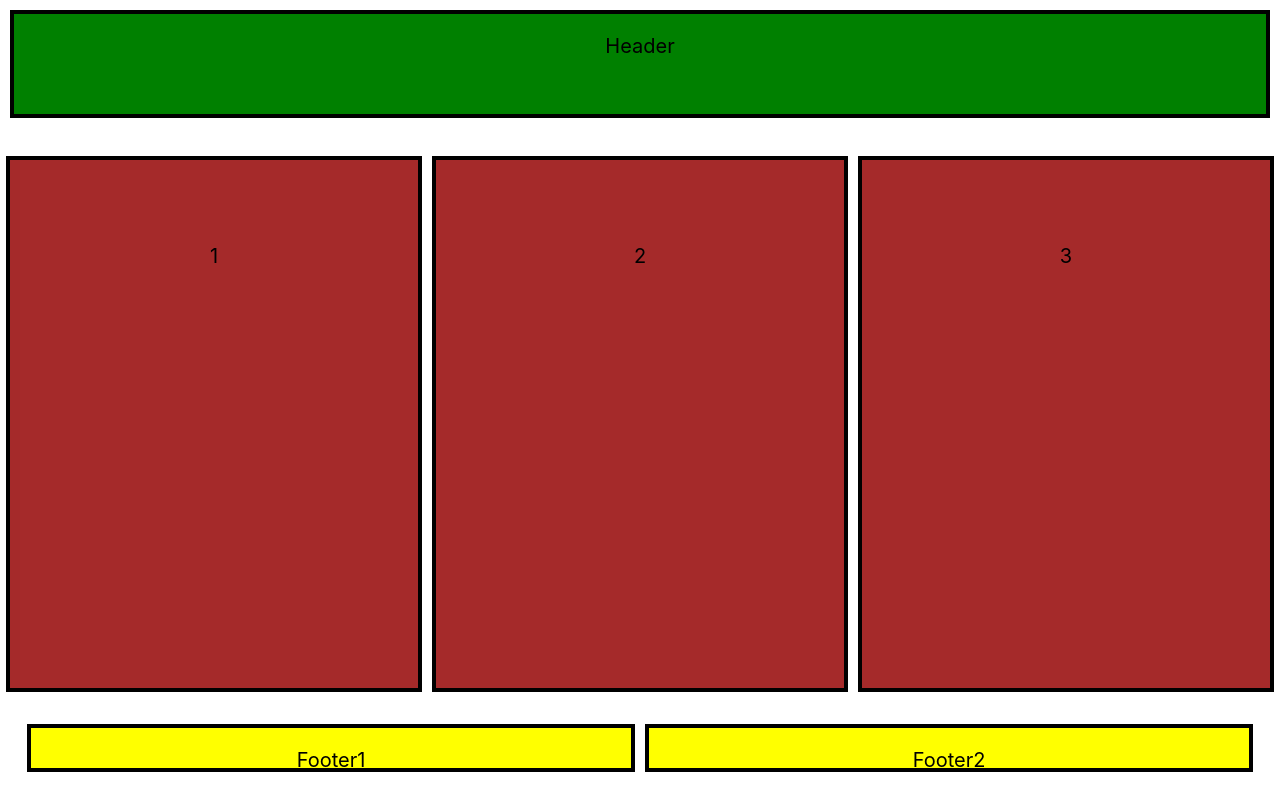
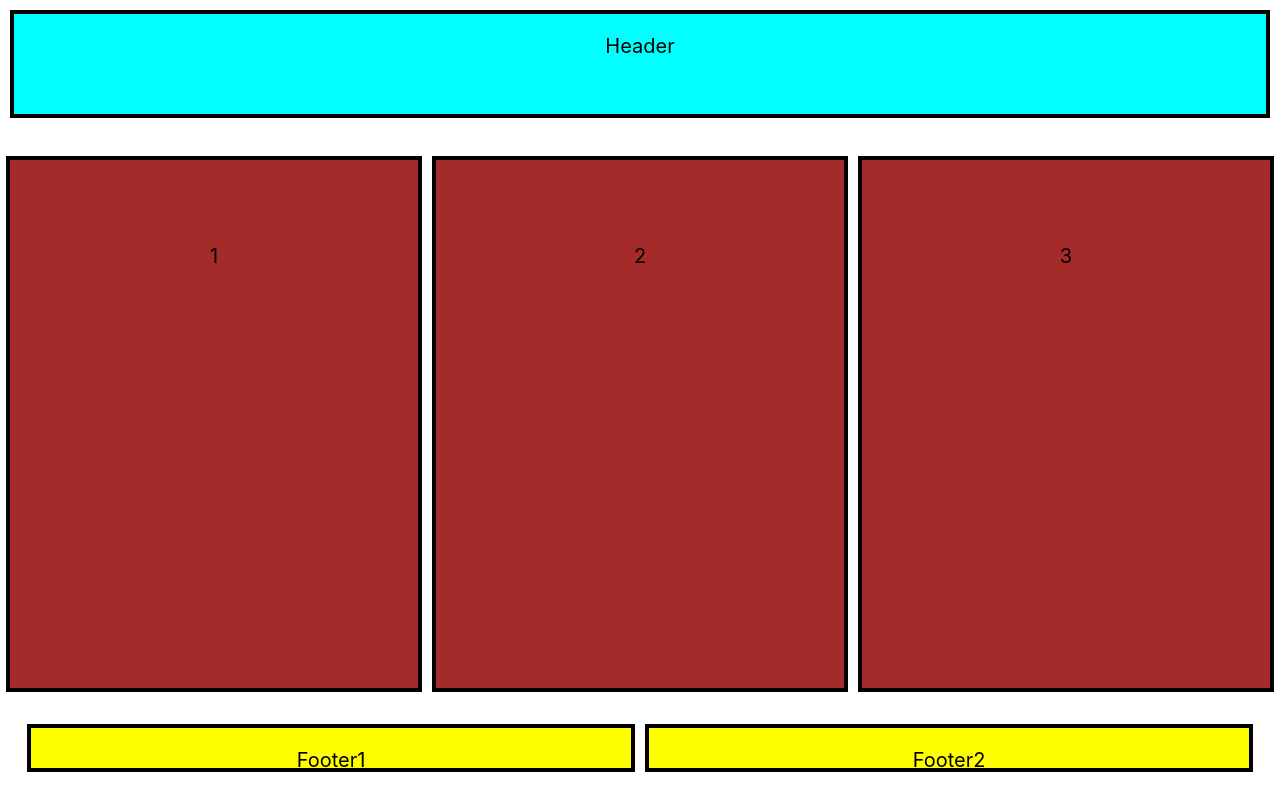
Before and after one commit to SoniaFaMa/responsive-css, a React (Create React App) app: page / in a window 1280 px wide. Built offline with nearby package versions, Linux system fonts and the light colour scheme.

Commit message:
media queries header M/L

```diff
--- a/src/App.css
+++ b/src/App.css
@@ -1,7 +1,7 @@
 
 @media (min-width:1280px) and (max-width:2000px){
 
-.container-L{
+.container{
   display: flex;
   height: 100vh;
   flex-wrap: wrap;
@@ -14,5 +14,21 @@ p{
 
 }
 
+}
+
+@media (min-width:768px) and (max-width:1280px){
+
+  .container{
+    display: flex;
+    height: 100vh;
+    flex-wrap: wrap;
+    justify-content: center;
+  }
+
+  p{
+    text-align: center;
+    font-size: 20px;
+
+  }
 
 }
--- a/src/App.js
+++ b/src/App.js
@@ -11,7 +11,7 @@ import Footers from './Footers';
 function App() {
   return (
 
- <div className='container-L'>
+ <div className='container'>
 
  <Header/>
  <Numbers/>
--- a/src/header.css
+++ b/src/header.css
@@ -10,3 +10,18 @@
 
       }
 }
+
+@media (min-width:768px) and (max-width:1280px){
+
+    .header{
+        background-color:aqua;
+        height: 100px;
+        width: 100%;
+        margin: 10px;
+        border: 4px solid #000;
+
+
+      }
+
+
+}
```
